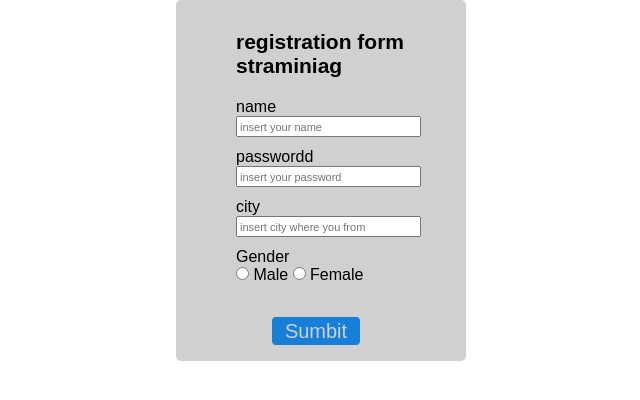
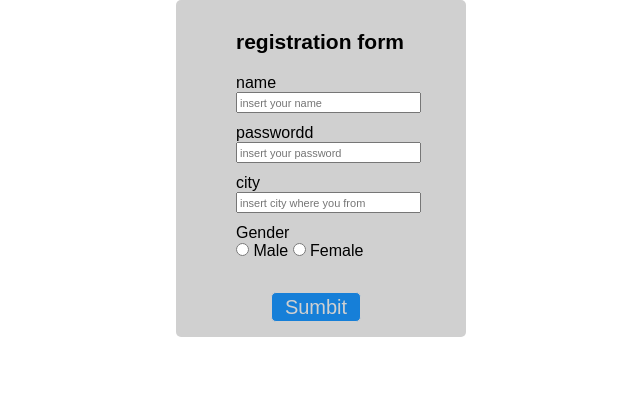
Before and after one commit to straminiAG/regstramini, a plain HTML site: page index.html in a window 1280 px wide. Shown: the whole page, without its empty margins (124-764 px from the left). Drawn offline with Linux system fonts and the light colour scheme.

Commit message:
straminiag obrisano

```diff
--- a/index.html
+++ b/index.html
@@ -4,7 +4,7 @@
    </head>
    <body>
       <div id="form">
-         <h2>Registration form straminiag</h2>
+         <h2>Registration form</h2>
          <div id="name">
             <label>name</label><br />
             <input type="text" id="getName" placeholder="insert your name" />
```
